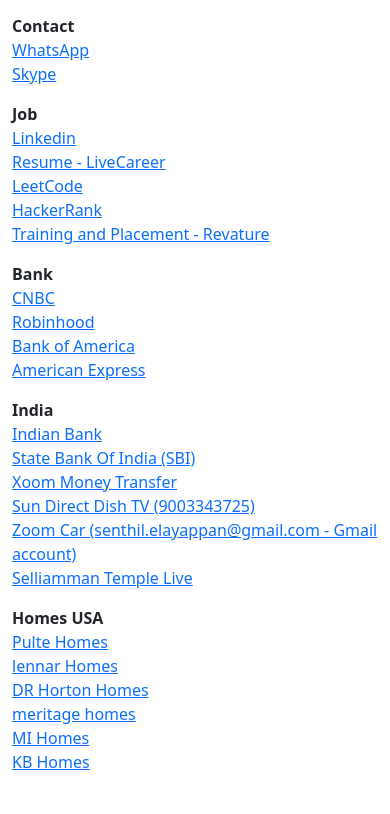
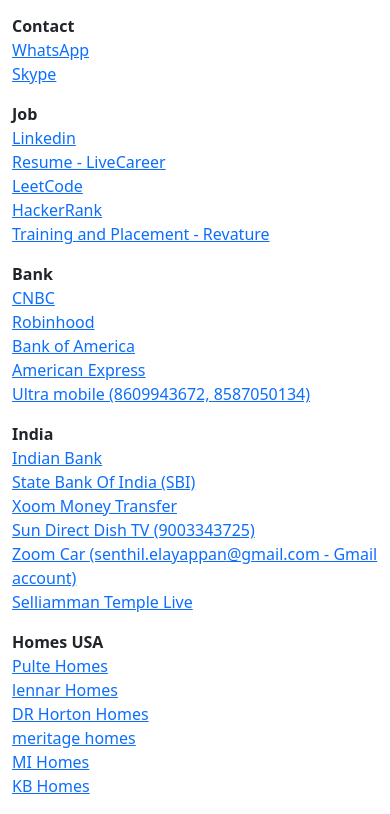
Before and after one commit to senrepo/Web, a plain HTML site: page Index.html in a window 390 px wide. Shown: the part 1362-2176 px from the top of the page. Before the commit the page ends 2152 px from the top, so only its background shows below. Drawn offline with nearby package versions, Linux system fonts and the light colour scheme.

Commit message:
ultra mobile added

```diff
--- a/Index.html
+++ b/Index.html
@@ -130,6 +130,7 @@
 					<a href="https://robinhood.com/">Robinhood</a> <br />
 					<a href="https://www.bankofamerica.com/login">Bank of America</a> <br />
 					<a href="https://www.americanexpress.com/en-us/account/login">American Express</a> <br />
+					<a href="https://my.ultramobile.com/">Ultra mobile (8609943672, 8587050134)</a> <br />
 				</p>
 				<p>
 					<label><b>India</b></label> <br />
```
